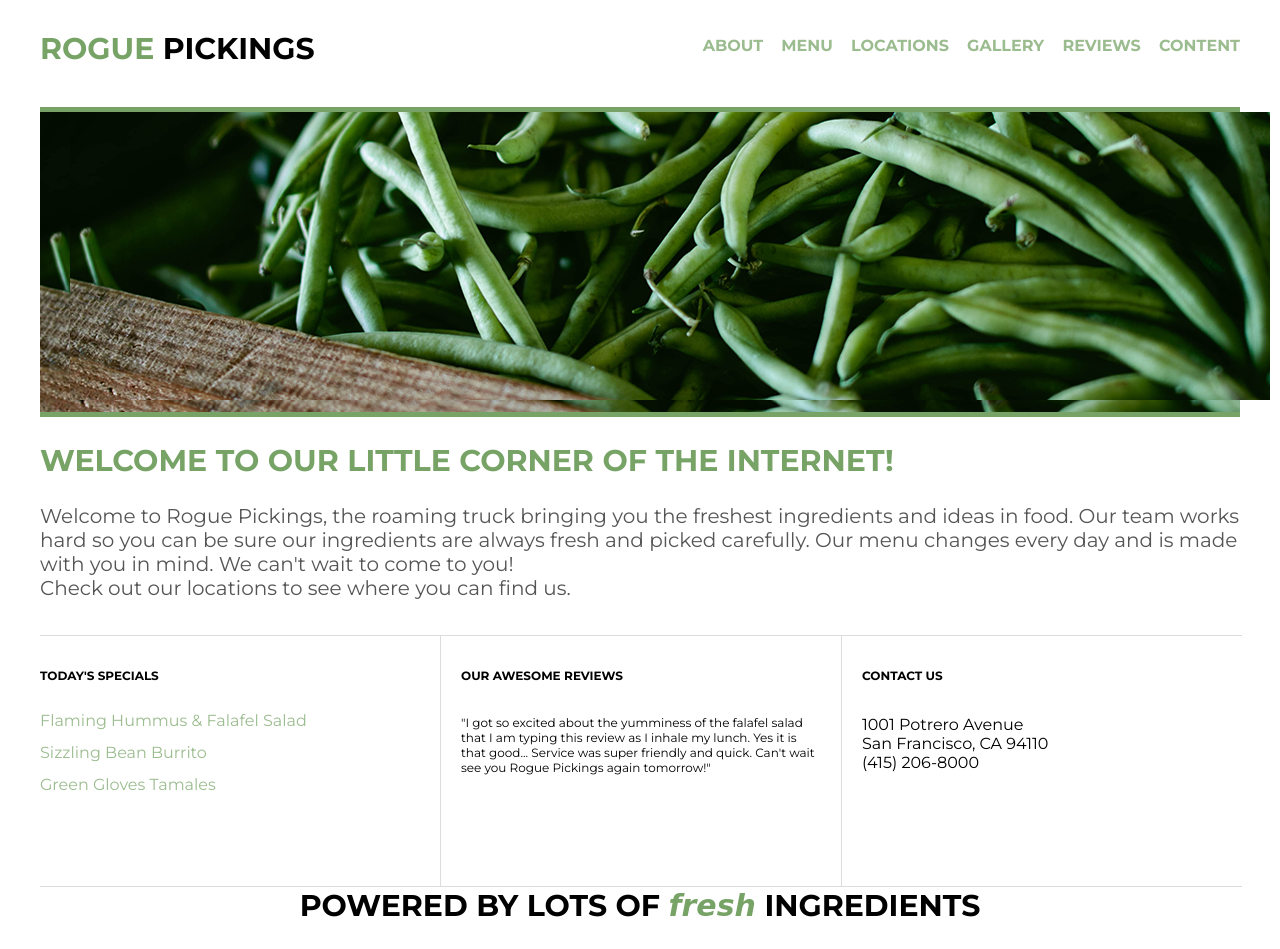
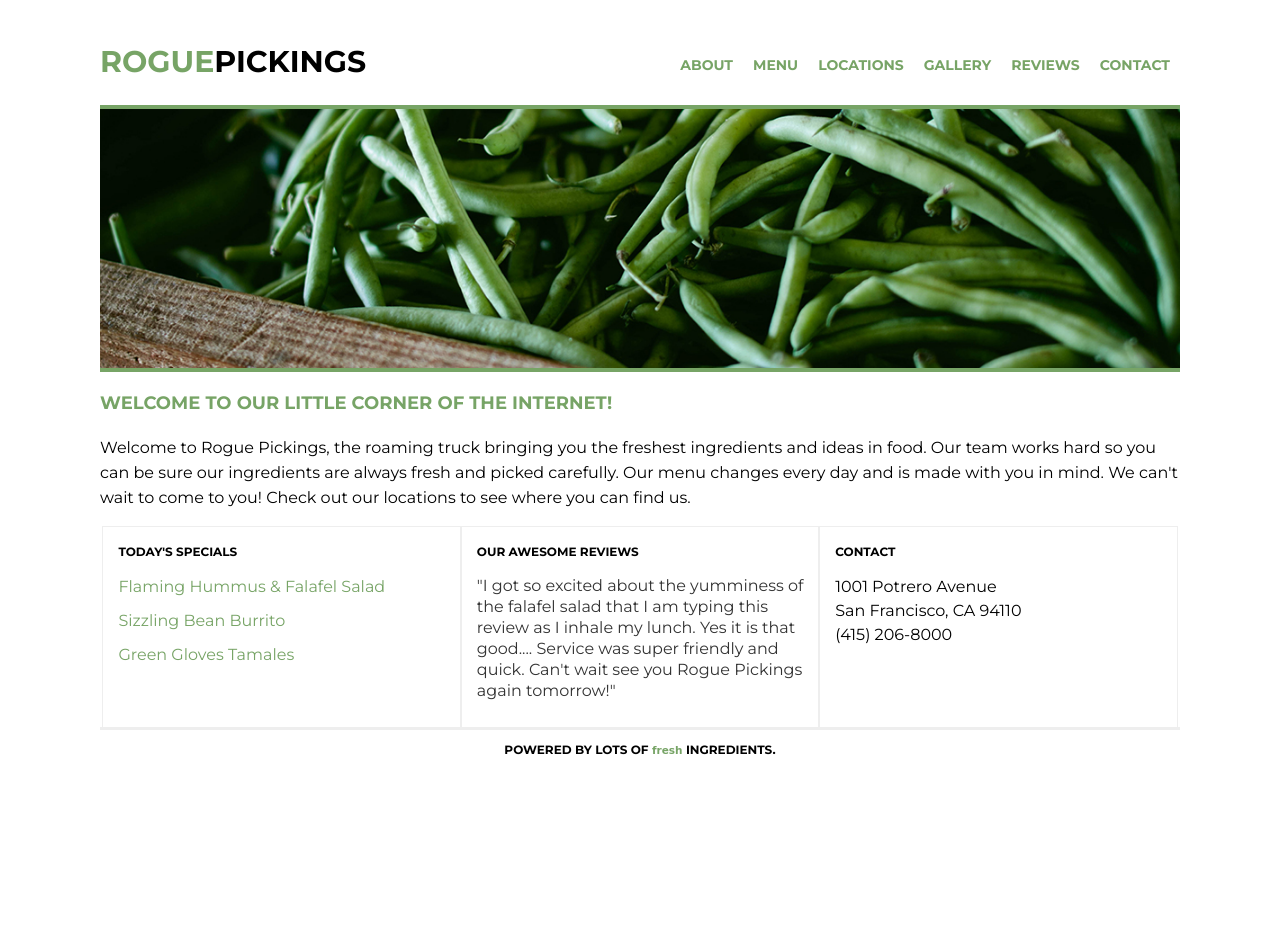
Before and after one commit to Stacy-Riley/Rogue-Pickings, a plain HTML site: page index.html in a window 1280 px wide. After the commit the page ends 800 px from the top, so only its background shows below. Drawn offline with Linux system fonts and the light colour scheme; a web font is replaced by a local one.

Commit message:
Updated from static site to responsive site

```diff
--- a/css/main.css
+++ b/css/main.css
@@ -1,195 +1,264 @@
-/** Base styles **/
-body{
-	color: #ffffff;
-	font-family: 'Montserrat', sans-serif;
+/***********************************************************/
+/*******************  MOBIL-FIRST  *************************/
+/***********************************************************/
+html {
+	font-size: 16px;
 }
 
-/** Grid **/
-.full-width {
-	margin: 0 auto;
-	width: 1200px;
+body {
+	display: flex;
+	justify-content: center;
+	align-items: center;
+	flex-flow: row wrap;
+	font-family: 'Montserrat', Helvetica, Arial, sans-serif;
+	font-size: 1em;
 }
 
-.half-width {
-	width: 600px;
-	float: left;
+.container{
+	display: flex;
+	justify-content: center;
+	align-items: center;
+	flex-flow: row wrap;
+	max-width: 1200px;
+	margin: 0 auto;
 }
 
-.third-width {
-	width: 400px;
-	float: left;
+h1,
+h2,
+h3 {
+	color: black;
+	text-transform: uppercase;
+	font-weight: 700;
 }
 
-/** Header Section **/
+h1 {
+	font-size: 1.875em;
+}
+
+h2 {
+	font-size: 1.125em;
+}
+
+h3 {
+	font-size: .75em;
+}
+
+p {
+	font-size: .875em;
+	line-height: 21px;
+    padding: 0 30px;
+}
+
+/*The widths are in a percentage!*/
 header {
-	height: 75px;
-
+	display: flex;
+	justify-content: center;
+	align-items: center;
+	flex-flow: column wrap;   /*mobil set to column*/
+	width: 100%;
+	margin: 0 auto;
 }
 
 header h1 {
-	padding: 10px 0 20px 0;
-	font-family: 'Montserrat', sans-serif;
-	font-size: 30px;
-	font-weight: bold;
-	color: #77a466;
-	text-transform: uppercase;
+	border-bottom: 3px solid #77a466;
+	display: flex;
+	justify-content: center;
+	align-items: center;
+	padding: 38px 0 20px 0;
+	margin: 0;
+	width: 90%;
 }
 
 header h1 span {
-	color: #000000;
+	color: #77a466;
 }
 
-header nav {
-	float: right;
-	padding: 20px 0 20px 0;
+header nav ul {
+	margin: 16px 0;
+	padding: 0;
 }
 
 header nav ul li {
-	display: inline-block;
 	text-transform: uppercase;
-	color: #9bbc8f;
+	font-weight: 700;
+	font-size: .875em;
+	list-style: none;
+	padding: 15px 10px;
 }
 
-.half-width a {
-	font-family: 'Montserrat', sans-serif;
-	font-size: 16px;
-	font-weight: bold;
-	color: #9bbc8f;
+header nav ul li a{
+	color:#77a466;
 	text-decoration: none;
-	padding-left: 14px;
 }
 
-#fresh-food-image {
-	height: 300px;
-	width: 1140px;
-	background: url(../img/hero-image.png);
-	background-size: cover;
-	margin: 0px auto 0px auto;
-	border-top: 5px solid #77a466;
-	border-bottom: 5px solid #77a466;
-	clear: both;
-	padding-left: 30px;
-	padding-right: 30px;
+.top-section,
+.bottom-section {
+	display: flex;
+	justify-content: center;
+	align-items: center;
+	flex-flow: column wrap;
 }
 
-/** About Section **/
-#about h2 {
-	font-family: 'Montserrat', sans-serif;
-	font-size: 30px;
-	font-weight: bold;
-	color: #77a466;
-	text-transform: uppercase;
+.main-image {  /*third layer container for <img> tag */
+	display: flex;
+	justify-content: center;
+	align-items: center;
+	width: 100%;
 }
 
-#about p {
-	font-family: 'Montserrat', sans-serif;
-	font-size: 20px;
-	font-weight: regular;
-	color: #555555;
-	padding-bottom: 15px;
+.main-image img {
+	border-top: 3px solid #77a466;
+	border-bottom: 3px solid #77a466;
+	width: 90%;
 }
 
-/** Menu Section **/
-
-#menu .third-width {
-	height: 250px;
-	border-top: 1px solid #dedbdc;
-	border-right: 1px solid #dedbdc;
-	border-bottom: 1px solid #dedbdc;
+.main-title {
+	width: 90%;
 }
 
-#menu h3 {
-	font-family: 'Montserrat', sans-serif;
-	font-size: 12px;
-	font-weight: bold;
-	color: #000000;
-	padding: 20px 0 10px 0;
+.main-title h2 {
+	text-align: left;
+	padding: 5px 0;
+	color: #77a466;
+	width: 100%;
 }
-/** margin and padding at 0 removes list formatting**/
-#menu ul {
-	display: inline-block;
-	margin: 0;
+
+.main-title p {
+	padding: 0;
+	font-size: 1em;
+	line-height: 25px;
+	width: 100%;
+}
+
+.section-one,
+.section-two,
+.section-three {
+	border-top: 1px solid #eee;
+	width: 90%;
+}
+
+.section-one h3 {
+	padding-top: 5px;
+	margin: 12px 0 12px 0;
+}
+
+.section-two h3,
+.section-three h3 {
+	padding-top: 5px;
+	margin: 12px 0 12px 0;
+}
+
+.section-two p,
+.section-three p {
 	padding: 0;
 }
 
-#menu a {
-	text-decoration: none;
-	color: #9bbc8f;
-	line-height: 2;
+.menu {
+	list-style: none;
+	padding-left: 0;
+	margin-top: 18px;
 }
 
-/** Review Section **/
-
-#review .third-width {
-	height: 250px;
-	border-top: 1px solid #dedbdc;
-	border-right: 1px solid #dedbdc;
-	border-bottom: 1px solid #dedbdc;
+.menu li {
+	padding-bottom: 15px;
+	color:#77a466;
 }
 
-#review h3 {
-	font-family: 'Montserrat', sans-serif;
-	font-size: 12px;
-	font-weight: bold;
-	color: #000000;
-	padding: 20px 20px 20px 20px;
+.reviews {
+	color: #333;
+	font-size: 1em;
+	line-height: 21px;
 }
 
-#review p {
-	font-family: 'Montserrat', sans-serif;
-	font-size: 12px;
-	font-weight: regular;
-	color: #000000;
-	padding: 0px 20px 0px 20px;
+.address {
+	font-size: 1em;
+	line-height: 24px;
 }
 
-/** Location Section **/
-#locations .third-width {
-	height: 250px;
-	border-top: 1px solid #dedbdc;
-	border-bottom: 1px solid #dedbdc;
-}
-
-#locations h3 {
-	font-family: 'Montserrat', sans-serif;
-	font-size: 12px;
-	font-weight: bold;
-	color: #000000;
-	padding: 20px 20px 20px 20px;
-
-}
-
-#locations ul {
-	margin: 0;
-	padding: 0;
-}
-
-#locations ul li {
-	color: #000000;
-	list-style-type: none;
-	padding-left: 20px;
-}
-/** Footer Section **/
-
-footer .full-width {
-	margin: 10px auto 0px auto;
-	clear: both;
-	color:blue;
-}
-
-footer h2 {
+footer {
+	border-top: 3px solid #eee;
+	display: flex;
+	justify-content: center;
+	align-items: center;
+	flex-flow: row wrap;
+	margin: 0 auto;
 	text-align: center;
-	font-family: 'Montserrat', sans-serif;
-	font-size: 30px;
-	font-weight: bold;
-	color: #000000;
-	text-transform: uppercase;
+	width: 90%;
 }
 
 footer span {
-	font-family: font-family: 'Montserrat', sans-serif;
-	font-family: 'Cedarville Cursive', cursive;
+	font-family: 'Galada', cursive;
 	text-transform: lowercase;
 	color: #77a466;
-	font-style: oblique;
+	font-size: .875em;
 }
+
+
+
+/******************************************************/
+/*******************  TABLET  *************************/
+/******************************************************/
+@media print {
+	body {
+		background: none;
+	}
+	img {
+		display: none;
+	}
+}
+
+@media (min-width: 768px){
+	.bottom-section {
+		display: flex;
+		justify-content: center;
+		align-items: flex-start;  /* raises all to the top of y axis */
+		flex-flow: row wrap;
+		width: 90%;
+	}
+	.bottom-section h3,
+	.bottom-section p {
+		padding-left: 15px;
+	}
+	.section-one ul {
+		padding-left: 15px;
+	}
+	.section-one,
+	.section-two,
+	.section-three {
+		border: 1px solid #eee;
+		border-bottom: none;
+		min-height: 200px; /*set this so all three divs were the same height*/
+		width: 33%;
+	}
+	.main-image img {
+		border-top: 4px solid #77a466;
+		border-bottom: 4px solid #77a466;
+	}
+}
+
+
+
+/******************************************************/
+/*******************  DESKTOP *************************/
+/******************************************************/
+@media (min-width: 1200px){
+	header {
+		flex-flow: row nowrap; /*mobil set to column*/
+		width: 90%;
+	}
+	header h1 {
+		border-bottom: none;
+		justify-content: flex-start;
+		width: 100%;
+	}
+	header ul  {
+		display: flex;
+		justify-content: flex-start;
+		align-items: flex-end;
+		flex-flow: row nowrap;
+		width: 100%;
+	}
+	header nav ul li {
+		padding-top: 40px;
+	}
+}
--- a/index.html
+++ b/index.html
@@ -1,76 +1,80 @@
-<!DOCTYPE html>
-<html>
+<!doctype html>
+<html lang="en">
+
 <head>
     <meta charset="utf-8">
-    <title>Rogue Pickings</title>
-    <link rel="stylesheet" type="text/css" href="css/main.css">
-    <link rel="stylesheet" type="text/css" href="css/normalize.css">
-    <link href="https://fonts.googleapis.com/css2?family=Montserrat:wght@400;700&display=swap" rel="stylesheet">
-    <link href="https://fonts.googleapis.com/css2?family=Cedarville+Cursive&family=Montserrat:wght@400;700&display=swap" rel="stylesheet">
+    <meta http-equiv="x-ua-compatible" content="ie=edge">
+    <title>Rogue Pickings | Brush Up Those Skills!</title>
+    <meta name="viewport" content="width=device-width, initial-scale=1, shrink-to-fit=no">
+    <link rel="stylesheet" href="css/normalize.css">
+    <link rel="stylesheet" href="css/main.css">
+    <link href="https://fonts.googleapis.com/css?family=Montserrat:400,700" rel="stylesheet">
+    <link href="https://fonts.googleapis.com/css2?family=Galada&display=swap" rel="stylesheet">
 </head>
+
 <body>
+    <div class="container">
         <header>
-        <div class="full-width">
-            <div class="half-width">
-                <h1>Rogue <span>Pickings</span></h1>
-            </div>
-            <div class="half-width">
+            <h1 class="test"><span>rogue</span> pickings</h1>
             <nav>
                 <ul>
-                        <li><a href="about">About</a></li>
-                        <li><a href="menu">Menu</a></li>
-                        <li><a href="locations">Locations</a></li>
-                        <li><a href="gallery">Gallery</a></li>
-                        <li><a href="reviews">Reviews</a></li>
-                        <li><a href="content">Content</a></li>
+                    <li>
+                        <a href="">About</a>
+                    </li>
+                    <li>
+                        <a href="">Menu</a>
+                    </li>
+                    <li>
+                        <a href="">Locations</a>
+                    </li>
+                    <li>
+                        <a href="">Gallery</a>
+                    </li>
+                    <li>
+                        <a href="">Reviews</a>
+                    </li>
+                    <li>
+                        <a href="">Contact</a>
+                    </li>
                 </ul>
             </nav>
-            </div>
-        </div>
         </header>
-    <main>
-        <section id="fresh-food-image">
-            <img src="../img/hero-image.png"/>
-        </section>
-        <section id="about">
-            <div class="full-width">
-                <h2>Welcome to our little corner of the Internet!</h2>
-                <p>Welcome to Rogue Pickings, the roaming truck bringing you the freshest ingredients and ideas in food.  Our team works hard so you can be sure our ingredients are always fresh and picked carefully.  Our menu changes every day and is made with you in mind.  We can't wait to come to you!<br>Check out our locations to see where you can find us.</br></p>
+        <section class="top-section">
+            <div class="main-image"><img src="img/download.jpg" alt="green beans" /></div>
+            <div class="main-title">
+                <h2>Welcome to our little corner of the internet!</h2>
+                <p>Welcome to Rogue Pickings, the roaming truck bringing you the freshest ingredients and ideas in food.
+                    Our team works hard so you can be sure our ingredients are always fresh and picked carefully. Our
+                    menu changes every day and is made with you in mind. We can't wait to come to you! Check out our
+                    locations to see where you can find us.</p>
             </div>
         </section>
-        <section id="menu">
-            <div class="full-width">
-                <div class="third-width">
-                    <h3>TODAY'S SPECIALS</h3>
-                    <ul>
-                        <li><a href="recipes/flaming-hummus-and-falafel-salad">Flaming Hummus &amp; Falafel Salad</a></li>
-                        <li><a href="recipes/sizzling-bean-burrito">Sizzling Bean Burrito</a></li>
-                        <li><a href="recipes/green-gloves-tamales">Green Gloves Tamales</a></li>
+        <section class="bottom-section">
+            <div class="section-one">
+                <h3>Today's Specials</h3>
+                <ul class="menu">
+                    <li>Flaming Hummus &amp; Falafel Salad</li>
+                    <li>Sizzling Bean Burrito</li>
+                    <li>Green Gloves Tamales</li>
                 </ul>
             </div>
+            <div class="section-two">
+                <h3>Our Awesome Reviews</h3>
+                <p class="reviews">"I got so excited about the yumminess of the falafel salad that I am typing this
+                    review as I inhale my lunch. Yes it is that good.... Service was super friendly and quick. Can't
+                    wait see you Rogue Pickings again tomorrow!"</p>
             </div>
-        </section>
-        <section id="review">
-                <div class="third-width">
-                    <h3>OUR AWESOME REVIEWS</h3>
-                    <p>"I got so excited about the yumminess of the falafel salad that I am typing this review as I inhale my lunch.  Yes it is that good... Service was super friendly and quick. Can't wait see you Rogue Pickings again tomorrow!"</p>
-                </div>
-        </section>
-        <section id="locations">
-                <div class="third-width">
-                    <h3>CONTACT US</h3>
-                    <ul>
-                        <li>1001 Potrero Avenue</li>
-                        <li>San Francisco, CA 94110</li>
-                        <li>(415) 206-8000</li>
-                    </ul>
+            <div class="section-three">
+                <h3>Contact</h3>
+                <p class="address">1001 Potrero Avenue<br>
+                    San Francisco, CA 94110<br>
+                    (415) 206-8000 </p>
             </div>
         </section>
         <footer>
-            <div class="full-width">
-                <h2 id="tag-line">POWERED BY LOTS OF <span>FRESH</span> INGREDIENTS</h2>
+            <h3>Powered by lots of <span>fresh</span> ingredients.</h3>
+        </footer>
     </div>
-        </footer>
-    </main>
 </body>
+
 </html>
```
Also changed, not shown: img/download.jpg (added). Lines whose indentation alone changed are shown as unchanged.
